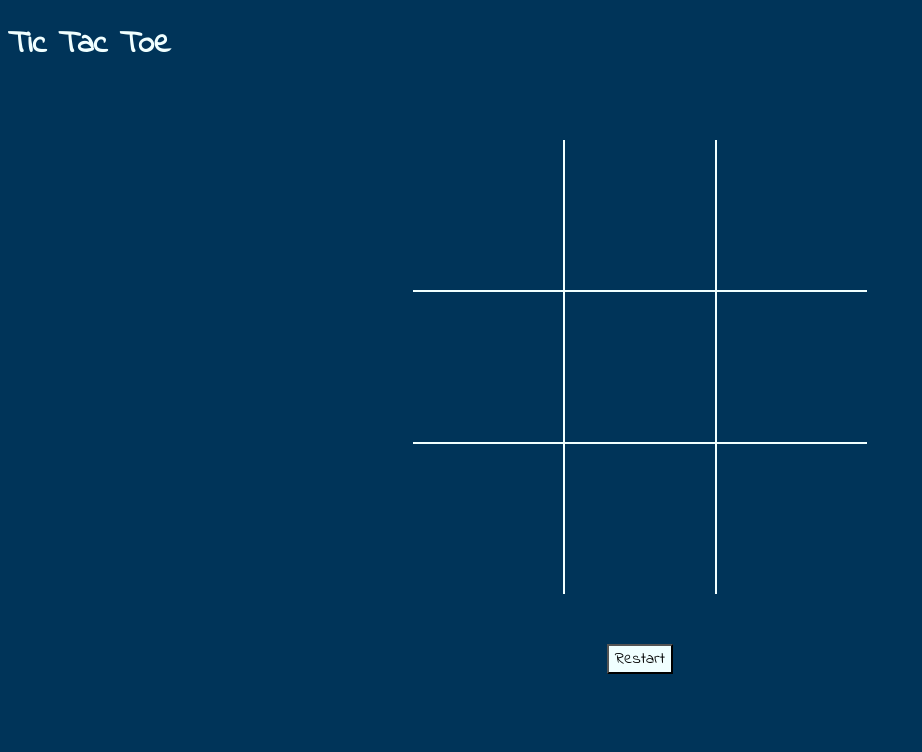
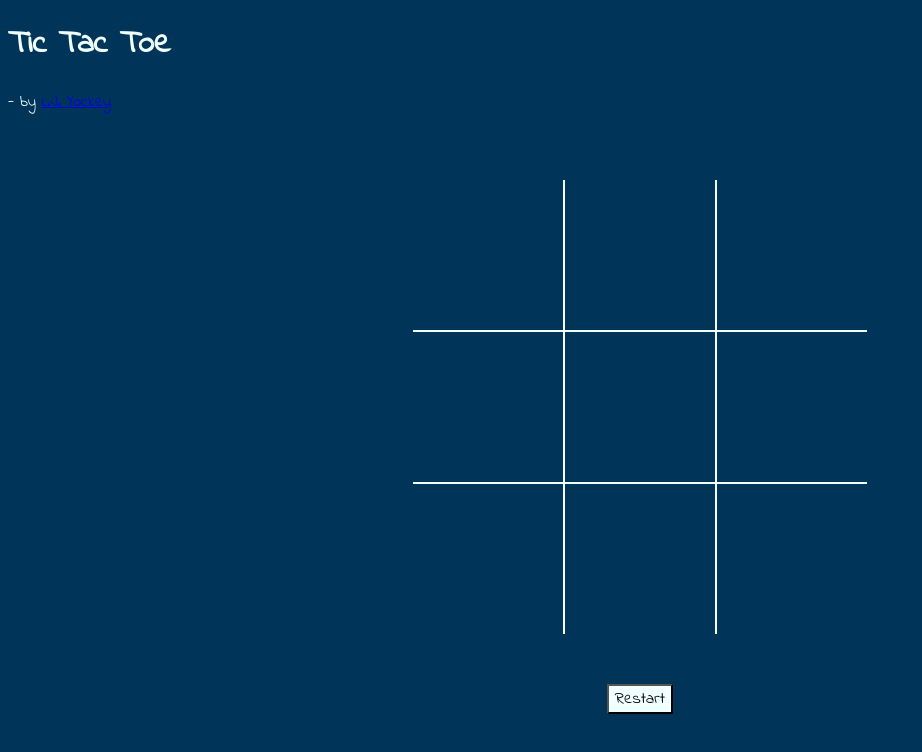
Before and after one commit to Ljyockey/tic-tac-toe, a plain HTML site: page index.html in a window 1280 px wide. Shown: the whole page, without its empty margins (0-922 px from the left). Drawn offline with nearby package versions, Linux system fonts and the light colour scheme.

Commit message:
aded link to my GitHub in header

```diff
--- a/index.html
+++ b/index.html
@@ -11,6 +11,7 @@
 
 		<header>
 			<h1>Tic Tac Toe</h1>
+			<p> - by <a href="https://github.com/Ljyockey" target="blank" rel="noopner noreferer">L.J. Yockey</a></p>
 		</header>
 
 		<section class="tie">
```
